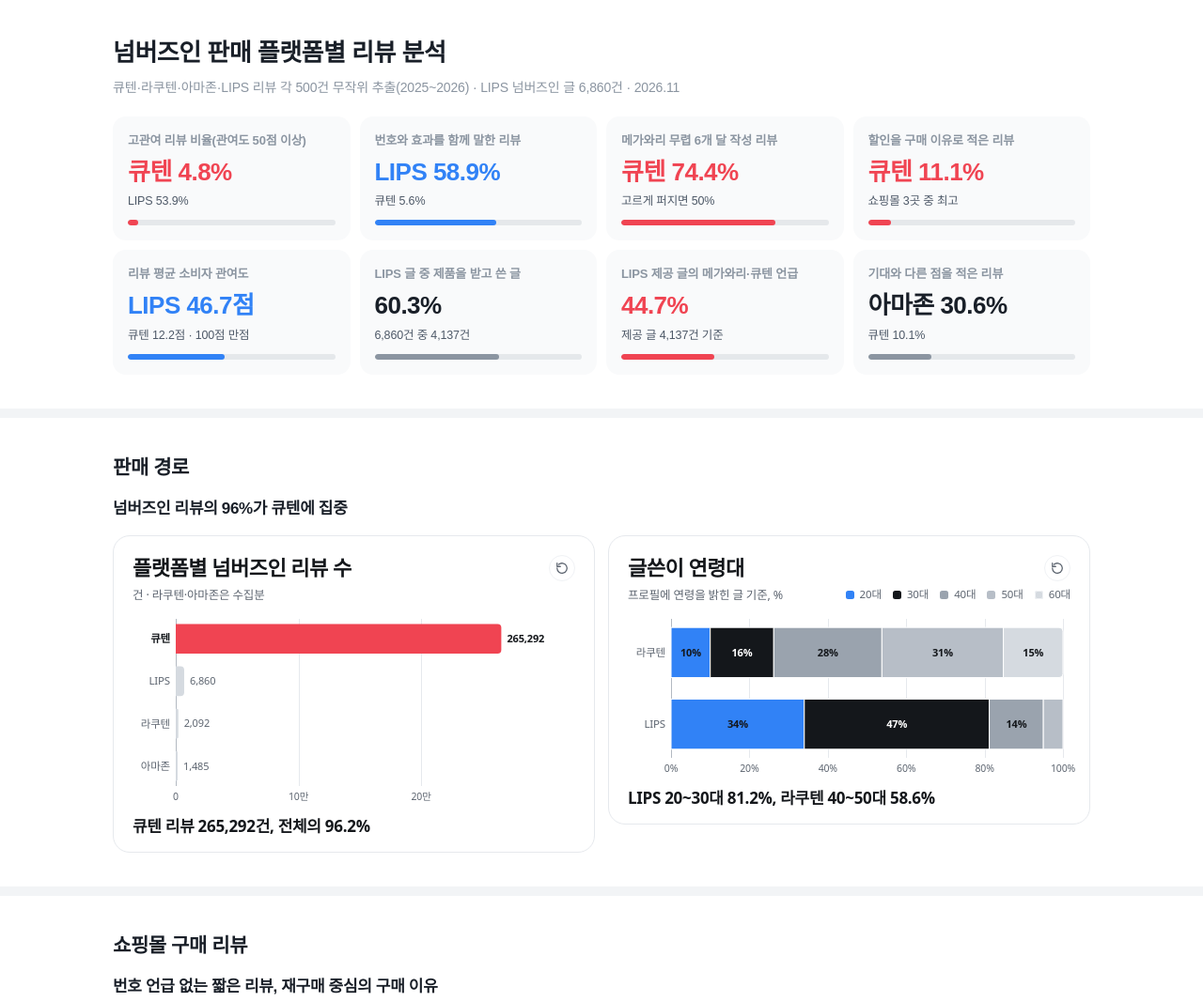
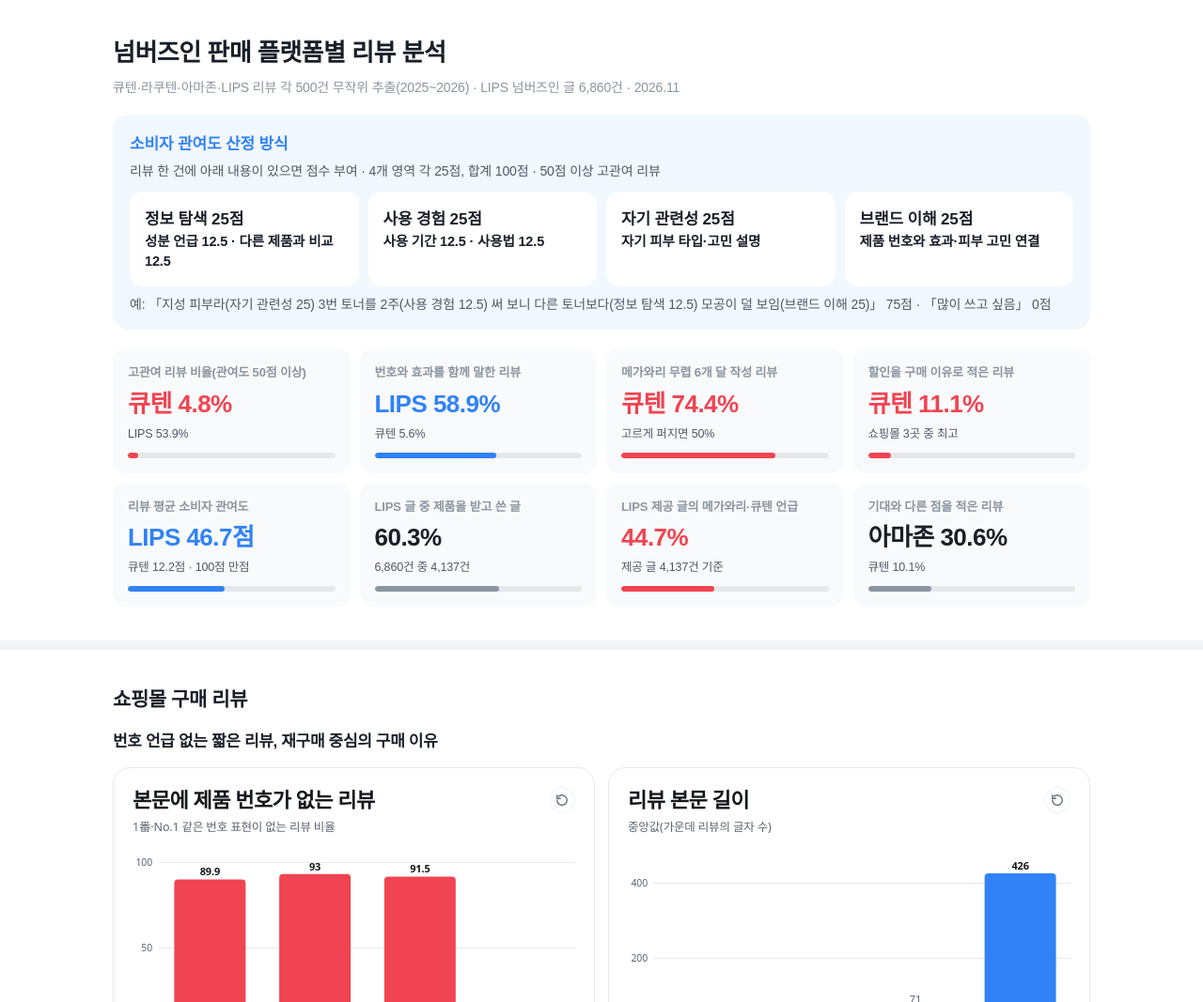
Before and after one commit to noru-0731/numbuzin-jp-review, a plain HTML site: page platform.html in a window 1280 px wide. Shown: the top 1067 px of the page at 94% size. Drawn offline with Linux system fonts and the light colour scheme; a web font is replaced by a local one.

Commit message:
Platform page: involvement method up front, drop review-count chart
Co-Authored-By: Claude Opus 5.5 <noreply@anthropic.com>

```diff
--- a/platform.html
+++ b/platform.html
@@ -48,6 +48,10 @@ tr:last-child td{border-bottom:0}
 .pill.r{background:#ffeeee;color:var(--red)}
 @media (max-width:760px){.kgrid{grid-template-columns:repeat(2,minmax(0,1fr))}.cg,.qs{grid-template-columns:minmax(0,1fr)}}
 .kt .bar i.g{background:#8b95a1}
+.def{background:#f2f8ff;border-radius:16px;padding:18px 18px 16px;margin-top:18px}
+.def .dt{font-weight:800;font-size:17px;color:var(--blue)}
+.def .dd{font-size:14px;color:var(--body);margin-top:4px}
+.def .pc > div{background:#fff}
 .lead{font-size:17px;font-weight:800;color:var(--ink);margin:0 0 14px;letter-spacing:-.02em}
 .q .ko{font-size:12.5px}
 .pc{display:grid;grid-template-columns:repeat(5,minmax(0,1fr));gap:10px}
@@ -55,7 +59,7 @@ tr:last-child td{border-bottom:0}
 .pc .n{font-weight:800;font-size:17px}
 .pc .m{display:flex;flex-wrap:wrap;gap:5px;margin:8px 0 10px}
 .pc .a{font-weight:700;font-size:14.5px;line-height:1.45}
-@media (max-width:900px){.pc{grid-template-columns:repeat(2,minmax(0,1fr))}}
+@media (max-width:900px){.def .pc{grid-template-columns:repeat(2,minmax(0,1fr))!important}.pc{grid-template-columns:repeat(2,minmax(0,1fr))}}
 @media (max-width:520px){.pc{grid-template-columns:minmax(0,1fr)}}
 </style>
 </head>
@@ -65,6 +69,17 @@ tr:last-child td{border-bottom:0}
 <div class="in">
   <h1>넘버즈인 판매 플랫폼별 리뷰 분석</h1>
   <div class="meta">큐텐·라쿠텐·아마존·LIPS 리뷰 각 500건 무작위 추출(2025~2026) · LIPS 넘버즈인 글 6,860건 · 2026.11</div>
+  <div class="def">
+    <div class="dt">소비자 관여도 산정 방식</div>
+    <div class="dd">리뷰 한 건에 아래 내용이 있으면 점수 부여 · 4개 영역 각 25점, 합계 100점 · 50점 이상 고관여 리뷰</div>
+    <div class="pc" style="grid-template-columns:repeat(4,minmax(0,1fr));margin-top:10px">
+      <div><div class="n">정보 탐색 25점</div><div class="a" style="font-weight:600">성분 언급 12.5 · 다른 제품과 비교 12.5</div></div>
+      <div><div class="n">사용 경험 25점</div><div class="a" style="font-weight:600">사용 기간 12.5 · 사용법 12.5</div></div>
+      <div><div class="n">자기 관련성 25점</div><div class="a" style="font-weight:600">자기 피부 타입·고민 설명</div></div>
+      <div><div class="n">브랜드 이해 25점</div><div class="a" style="font-weight:600">제품 번호와 효과·피부 고민 연결</div></div>
+    </div>
+    <div class="dd" style="margin-top:8px">예: 「지성 피부라(자기 관련성 25) 3번 토너를 2주(사용 경험 12.5) 써 보니 다른 토너보다(정보 탐색 12.5) 모공이 덜 보임(브랜드 이해 25)」 75점 · 「많이 쓰고 싶음」 0점</div>
+  </div>
   <div class="kgrid">
     <div class="kt"><div class="lb">고관여 리뷰 비율(관여도 50점 이상)</div><div class="v red">큐텐 4.8%</div><div class="d">LIPS 53.9%</div><div class="bar"><i class="r" style="width:4.8%"></i></div></div>
     <div class="kt"><div class="lb">번호와 효과를 함께 말한 리뷰</div><div class="v blue">LIPS 58.9%</div><div class="d">큐텐 5.6%</div><div class="bar"><i style="width:58.9%"></i></div></div>
@@ -80,23 +95,13 @@ tr:last-child td{border-bottom:0}
 
 <section class="sec">
 <div class="in">
-  <h2>판매 경로</h2>
-  <p class="lead">넘버즈인 리뷰의 96%가 큐텐에 집중</p>
-  <div class="cg">
-    <div data-chart="channel" data-accent="#f04452"></div>
-    <div data-chart="age"></div>
-  </div>
-</div>
-</section>
-
-<section class="sec">
-<div class="in">
   <h2>쇼핑몰 구매 리뷰</h2>
   <p class="lead">번호 언급 없는 짧은 리뷰, 재구매 중심의 구매 이유</p>
   <div class="cg">
     <div data-chart="nonum" data-accent="#f04452"></div>
     <div data-chart="len"></div>
     <div class="wide" data-chart="why"></div>
+    <div class="wide" data-chart="age"></div>
   </div>
   <div class="qs">
     <div class="q"><div class="jp">リピート購入くすみが取れてきました。</div><div class="ko">재구매, 칙칙함이 빠짐 · 큐텐 18자</div></div>
@@ -115,13 +120,6 @@ tr:last-child td{border-bottom:0}
     <div data-chart="score"></div>
     <div class="wide" data-chart="invdim"></div>
   </div>
-  <div class="pc" style="grid-template-columns:repeat(4,minmax(0,1fr));margin-top:14px">
-    <div><div class="n">정보 탐색 25점</div><div class="a" style="font-weight:600">성분 언급 12.5 · 다른 제품과 비교 12.5</div></div>
-    <div><div class="n">사용 경험 25점</div><div class="a" style="font-weight:600">사용 기간 12.5 · 사용법 12.5</div></div>
-    <div><div class="n">자기 관련성 25점</div><div class="a" style="font-weight:600">자기 피부 타입·고민 설명</div></div>
-    <div><div class="n">브랜드 이해 25점</div><div class="a" style="font-weight:600">제품 번호와 효과·피부 고민 연결</div></div>
-  </div>
-  <p class="cap">리뷰에 해당 내용이 있으면 점수 부여 · 합계 100점 · 50점 이상 고관여</p>
 </div>
 </section>
 
```
